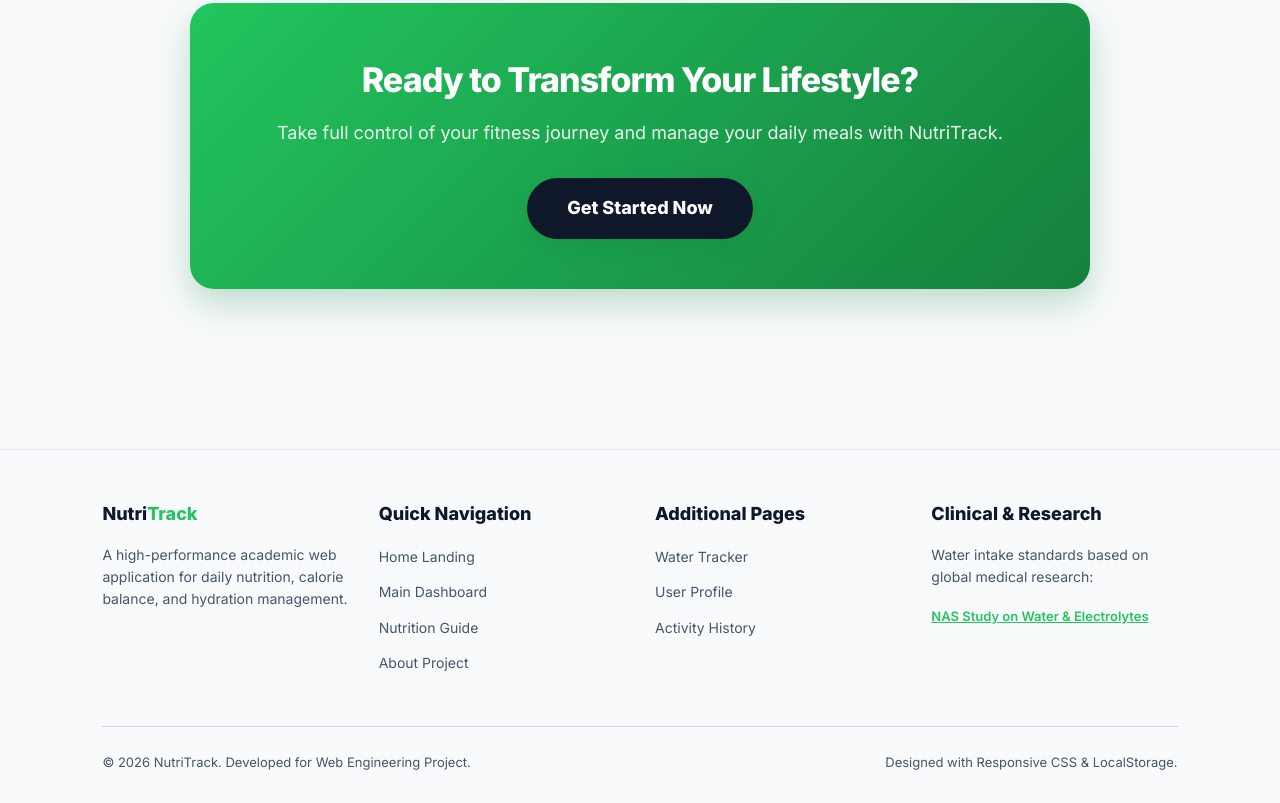
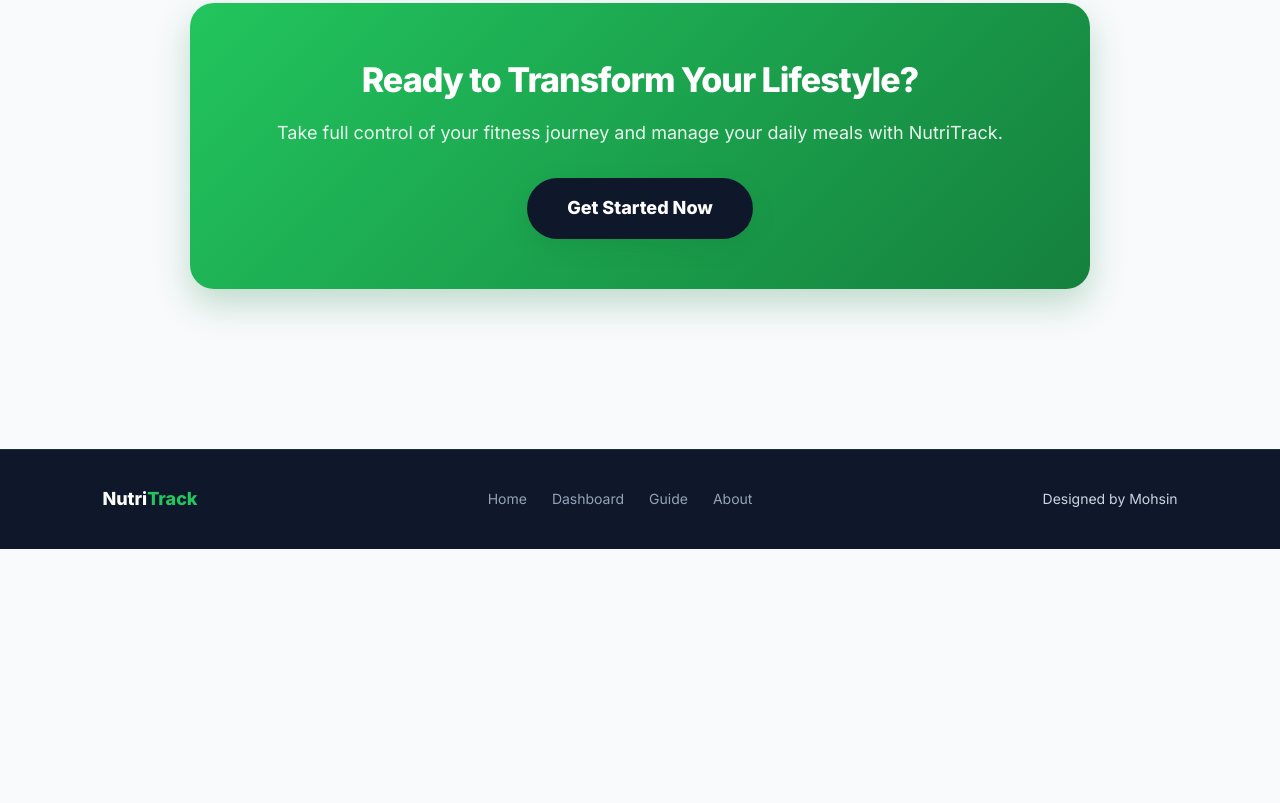
Before and after one commit to mohsin935/diet-nutrition-tracker, a plain HTML site: page index.html in a window 1280 px wide. Shown: the part 1496-2299 px from the top of the page. After the commit the page ends 2045 px from the top, so only its background shows below. Drawn offline with Linux system fonts and the light colour scheme.

Commit message:
Updated footer with dark theme, clean page links, and Mohsin designer credit

```diff
--- a/index.html
+++ b/index.html
@@ -93,44 +93,21 @@
             <a href="login.html" class="cta-button" style="background: var(--text-main); color: var(--white);">Get Started Now</a>
         </div>
     </section>
-
 <!-- Modern Footer -->
     <footer class="site-footer">
-        <div class="footer-wrapper">
-            <div class="footer-box">
-                <h3 style="color: var(--text-main);">Nutri<span style="color: var(--primary-color);">Track</span></h3>
-                <p>A high-performance academic web application for daily nutrition, calorie balance, and hydration management.</p>
+        <div class="footer-container">
+            <a href="index.html" class="footer-logo">Nutri<span>Track</span></a>
+
+            <ul class="footer-links-list">
+                <li><a href="index.html">Home</a></li>
+                <li><a href="dashboard.html">Dashboard</a></li>
+                <li><a href="guide.html">Guide</a></li>
+                <li><a href="about.html">About</a></li>
+            </ul>
+
+            <div class="footer-credit">
+                Designed by Mohsin
             </div>
-
-            <div class="footer-box">
-                <h3>Quick Navigation</h3>
-                <ul>
-                    <li><a href="index.html">Home Landing</a></li>
-                    <li><a href="dashboard.html">Main Dashboard</a></li>
-                    <li><a href="guide.html">Nutrition Guide</a></li>
-                    <li><a href="about.html">About Project</a></li>
-                </ul>
-            </div>
-
-            <div class="footer-box">
-                <h3>Additional Pages</h3>
-                <ul>
-                    <li><a href="water.html">Water Tracker</a></li>
-                    <li><a href="profile.html">User Profile</a></li>
-                    <li><a href="history.html">Activity History</a></li>
-                </ul>
-            </div>
-
-            <div class="footer-box">
-                <h3>Clinical & Research</h3>
-                <p>Water intake standards based on global medical research:</p>
-                <a href="https://www.nationalacademies.org/news/2004/02/report-sets-dietary-reference-intakes-for-water-and-electrolytes" target="_blank" style="color: var(--primary-color); text-decoration: underline; font-size: 13px; font-weight: 600;">NAS Study on Water & Electrolytes</a>
-            </div>
-        </div>
-
-        <div class="footer-bottom-row">
-            <p>&copy; 2026 NutriTrack. Developed for Web Engineering Project.</p>
-            <p>Designed with Responsive CSS & LocalStorage.</p>
         </div>
     </footer>
 </body>
--- a/style.css
+++ b/style.css
@@ -346,61 +346,51 @@ section[id] {
 .menu-toggle.open span:nth-child(1) { transform: translateY(9px) rotate(45deg); }
 .menu-toggle.open span:nth-child(2) { opacity: 0; }
 .menu-toggle.open span:nth-child(3) { transform: translateY(-9px) rotate(-45deg); }
-/* Modern & Sleek Footer Design */
+/* Modern Sleek Footer */
 .site-footer {
-    background: #f8fafc;
-    border-top: 1px solid #e2e8f0;
-    padding: 50px 8% 30px 8%;
+    background: #0f172a;
+    color: #94a3b8;
+    padding: 35px 8%;
     margin-top: 80px;
+    border-top: 1px solid #1e293b;
     font-family: inherit;
 }
-.footer-wrapper {
-    display: grid;
-    grid-template-columns: repeat(auto-fit, minmax(220px, 1fr));
-    gap: 30px;
+.footer-container {
     max-width: 1200px;
     margin: 0 auto;
-    padding-bottom: 40px;
-    border-bottom: 1px solid #cbd5e1;
+    display: flex;
+    justify-content: space-between;
+    align-items: center;
+    flex-wrap: wrap;
+    gap: 20px;
 }
-.footer-box h3 {
+.footer-logo {
     font-size: 18px;
     font-weight: 700;
-    color: var(--text-main);
-    margin-bottom: 15px;
+    color: #ffffff;
+    text-decoration: none;
 }
-.footer-box p {
-    color: var(--text-muted);
-    font-size: 14px;
-    line-height: 1.6;
-    margin-bottom: 15px;
+.footer-logo span {
+    color: var(--primary-color);
 }
-.footer-box ul {
+.footer-links-list {
+    display: flex;
+    gap: 25px;
     list-style: none;
     padding: 0;
     margin: 0;
+    flex-wrap: wrap;
 }
-.footer-box ul li {
-    margin-bottom: 10px;
-}
-.footer-box ul li a {
-    color: var(--text-muted);
+.footer-links-list a {
+    color: #94a3b8;
     text-decoration: none;
     font-size: 14px;
     transition: 0.3s;
 }
-.footer-box ul li a:hover {
-    color: var(--primary-color);
-    padding-left: 4px;
+.footer-links-list a:hover {
+    color: #ffffff;
 }
-.footer-bottom-row {
-    max-width: 1200px;
-    margin: 25px auto 0 auto;
-    display: flex;
-    justify-content: space-between;
-    align-items: center;
-    flex-wrap: wrap;
-    gap: 15px;
-    color: var(--text-muted);
-    font-size: 13px;
+.footer-credit {
+    font-size: 14px;
+    color: #cbd5e1;
 }
```
Also changed, not shown: about.html (+12 -34 lines), dashboard.html (+13 -35 lines), guide.html (+12 -34 lines).
